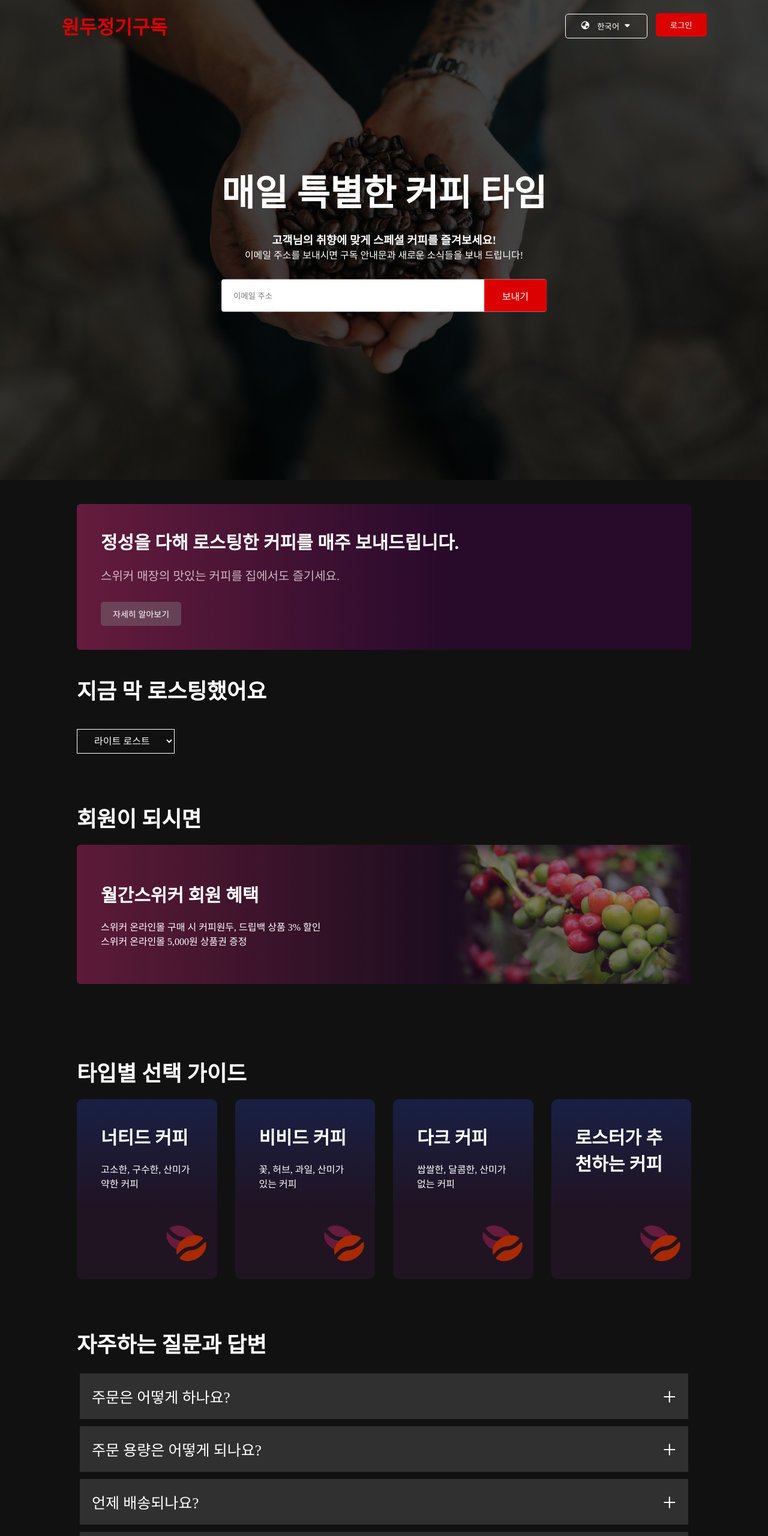
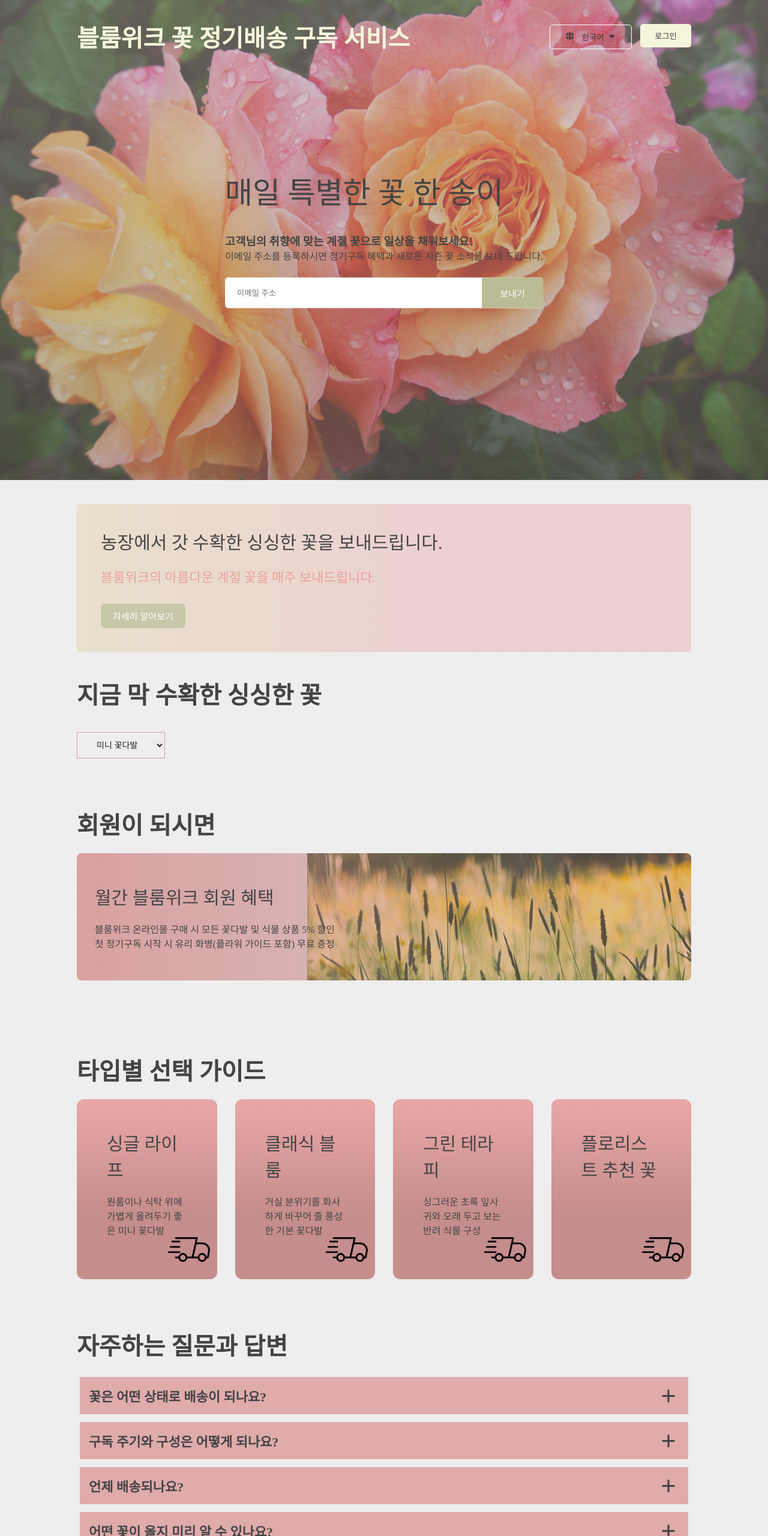
Before and after one commit to mykohbig7-ux/html_css_js, a plain HTML site: page 나만의 페이지/index.html in a window 1280 px wide. Shown: the top 2560 px of the page at 60% size. Drawn offline with Linux system fonts and the light colour scheme.

Commit message:
day33 나만의 페이지 만들기 실습

```diff
--- a/넷플릭스따라하기_원두사이트/index.html
+++ b/나만의 페이지/index.html
@@ -3,134 +3,116 @@
 <head>
     <meta charset="UTF-8">
     <meta name="viewport" content="width=device-width, initial-scale=1.0">
-    <title>원두 정기 구독</title>
+    <title>꽃 정기배송 구독</title>
     <link rel="stylesheet" href="style.css">
     <link rel="stylesheet" href="https://cdnjs.cloudflare.com/ajax/libs/font-awesome/7.0.1/css/all.min.css" integrity="sha512-2SwdPD6INVrV/lHTZbO2nodKhrnDdJK9/kg2XD1r9uGqPo1cUbujc+IYdlYdEErWNu69gVcYgdxlmVmzTWnetw==" crossorigin="anonymous" referrerpolicy="no-referrer">
 </head>
 <body>
-    <!-- 헤더 영역 -->
     <header>
-        <!-- 내비게이션 바 -->
         <nav>
-            <!-- 로고 텍스트 -->
-            <h1 class="logo">원두정기구독</h1>
+            <h1 class="logo">블룸위크 꽃 정기배송 구독 서비스</h1>
             <div>
-                <!-- 언어 선택 버튼 : 폰트 어썸-->
                 <button class="lang">
-                    <i class="fa-solid fa-earth-asia"></i>&nbsp;한국어
+                    <i class="fa-solid fa-globe"></i>&nbsp;한국어
                     <i class="fa-solid fa-caret-down"></i>
                 </button>
-                <!-- 로그인 버튼 -->
                 <button>로그인</button>
             </div>
         </nav>
 
-        <!-- 헤더 중앙 콘텐츠 -->
         <div class="header-content">
-            <h2>매일 특별한 커피 타임</h2>
-            <h3>고객님의 취향에 맞게 스페셜 커피를 즐겨보세요!</h3>
-            <p>이메일 주소를 보내시면 구독 안내문과 새로운 소식들을 보내 드립니다!</p>
+            <h2>매일 특별한 꽃 한 송이</h2>
+            <h3>고객님의 취향에 맞는 계절 꽃으로 일상을 채워보세요!</h3>
+            <p>이메일 주소를 등록하시면 정기구독 혜택과 새로운 시즌 꽃 소식을 보내 드립니다.</p>
 
-            <!-- 이메일 주소 폼 -->
-            <from class="add-email">
+            <form class="add-email">
                 <input type="email" placeholder="이메일 주소" required>
                 <button type="submit">보내기</button>
-            </from>
+            </form>
         </div>
 
     </header>
 
-    <!-- 섹션 : 배너 -->
     <section id="banner">
         <div class="banner-content">
-            <h3>정성을 다해 로스팅한 커피를 매주 보내드립니다.</h3>
-            <p>스위커 매장의 맛있는 커피를 집에서도 즐기세요.</p>
+            <h3>농장에서 갓 수확한 싱싱한 꽃을 보내드립니다.</h3>
+            <p>블룸위크의 아름다운 계절 꽃을 매주 보내드립니다.</p>
             <button>자세히 알아보기</button>
         </div>
 
-        <h2>지금 막 로스팅했어요</h2>
+        <h2>지금 막 수확한 싱싱한 꽃</h2>
 
-        <!-- 로스팅 타입 선택 드롭다운 -->
         <select class="select-menu">
-            <option value="light">라이트 로스트</option>
-            <option value="medium">미디엄 로스트</option>
-            <option value="dark">다크 로스트</option>
+            <option value="mini">미니 꽃다발</option>
+            <option value="basic">기본 꽃다발</option>
+            <option value="radom">랜덤 꽃다발</option>
         </select>
     </section>
 
-    <!-- 섹션 : 멤버쉽 -->
     <section id="membership">
         <h2>회원이 되시면</h2>
-
-        <!-- 배경 이미지 + 그라디언트 오버레이 -->
         <div class="membership-content">
-            <h3>월간스위커 회원 혜택</h3>
-            <p>스위커 온라인몰 구매 시 커피원두, 드립백 상품 3% 할인</p>
-            <p>스위커 온라인몰 5,000원 상품권 증정</p>
+            <h3>월간 블룸위크 회원 혜택</h3>
+            <p>블룸위크 온라인몰 구매 시 모든 꽃다발 및 식물 상품 5% 할인</p>
+            <p>첫 정기구독 시작 시 유리 화병(플라워 가이드 포함) 무료 증정</p>
         </div>
     </section>
 
-    <!-- 섹션 : 타입별 선택 가이드 -->
     <section id="choice">
         <h2>타입별 선택 가이드</h2>
 
-        <!-- Flexbox로 카드 4개 배치(pc:가로4개, 태블릿/스마트폰:가로2개) -->
         <div class="choice-content">
 
             <!-- 카드 1 -->
             <div class="card">
-                <h3>너티드 커피</h3>
-                <p>고소한, 구수한, 산미가 약한 커피</p>
-                <div class="bean-img">
-                    <img src="images/beans.png">
+                <h3>싱글 라이프</h3>
+                <p>원룸이나 식탁 위에 가볍게 올려두기 좋은 미니 꽃다발</p>
+                <div class="flower-img">
+                    <img src="images/u_lrjh01okhb-shipping-7146244_1280.png">
                 </div>
             </div>
             <!-- 카드 2 -->
             <div class="card">
-                <h3>비비드 커피</h3>
-                <p>꽃, 허브, 과일, 산미가 있는 커피</p>
-                <div class="bean-img">
-                    <img src="images/beans.png">
+                <h3>클래식 블룸</h3>
+                <p>거실 분위기를 화사하게 바꾸어 줄 풍성한 기본 꽃다발</p>
+                <div class="flower-img">
+                    <img src="images/u_lrjh01okhb-shipping-7146244_1280.png">
                 </div>
             </div>
-
             <!-- 카드 3 -->
             <div class="card">
-                <h3>다크 커피</h3>
-                <p>쌉쌀한, 달콤한, 산미가 없는 커피</p>
-                <div class="bean-img">
-                    <img src="images/beans.png">
+                <h3>그린 테라피</h3>
+                <p>싱그러운 초록 잎사귀와 오래 두고 보는 반려 식물 구성</p>
+                <div class="flower-img">
+                    <img src="images/u_lrjh01okhb-shipping-7146244_1280.png">
                 </div>
             </div>
-
             <!-- 카드 4 -->
             <div class="card">
-                <h3>로스터가 추천하는 커피</h3>
-                <div class="bean-img">
-                    <img src="images/beans.png">
+                <h3>플로리스트 추천 꽃</h3>
+                <div class="flower-img">
+                    <img src="images/u_lrjh01okhb-shipping-7146244_1280.png">
                 </div>
             </div>
         </div>
     </section>
 
-    <!-- 섹션 : FAQ 아코디언 -->
     <section id="faq">
         <h2>자주하는 질문과 답변</h2>
         <ul class="accordion">
             <li>
                 <input type="radio" name="accordion" id="first">
-                <label for="first">주문은 어떻게 하나요?</label>
+                <label for="first">꽃은 어떤 상태로 배송이 되나요?</label>
                 <div class="content">
-                    <p>스위퍼 온라인몰에서 주문하시거나 000-0000-0000으로 전화해서 주문하셔도 됩니다.</p>
+                    <p>배송 중 시들지 않도록 줄기 끝에 단수(수분 공급)을 처리를 하여 안전하고 싱싱하게 도착합니다.</p>
                 </div>
             </li>
 
             <li>
                 <input type="radio" name="accordion" id="second">
-                <label for="second">주문 용량은 어떻게 되나요?</label>
+                <label for="second">구독 주기와 구성은 어떻게 되나요?</label>
                 <div class="content">
-                    <p>고객님의 취향에 맞는 커피를 매주 도는 격주로 배송합니다. ...</p>
-                    <p>홈카페를 위한 100g, 200g 포장과 오피스 카페를 위한 500g, 1kg 포장이 있습니다.</p>
+                    <p>고객님의 취향에 맞는 꽃을 매주 또는 격주(2주/4주)단위로 선택하여 배송받을 수 있습니다.</p>
                 </div>
             </li>
 
@@ -138,22 +120,22 @@
                 <input type="radio" name="accordion" id="third">
                 <label for="third">언제 배송되나요?</label>
                 <div class="content">
-                    <p>매주 목요일에 배송 출발합니다. 제주도내 금요일, 도외는 토요일에 받을 수 있습니다.</p>
+                    <p>매주 목요일에 지정된 싱싱한 생화가 출발하여, 일반적으로 금요일이나 토요일 내에 수령하실 수 있습니다.</p>
                 </div>
             </li>
 
             <li>
                 <input type="radio" name="accordion" id="fourth">
-                <label for="fourth">원두 추천해 줄 수 있나요?</label>
+                <label for="fourth">어떤 꽃이 올지 미리 알 수 있나요?</label>
                 <div class="content">
-                    <p>'로스터가 추천하는 커피'를 선택하면 상담 후 맞는 제품으로 배송해 드립니다.</p>
+                    <p>계절마다 아름다운 제철 꽃을 전문 플로리스트가 직접 큐레이션하여 매번 새로운 설레임을 선물해 드립니다.</p>
                 </div>
             </li>
         </ul>
 
-        <!-- FAQ 하단 뉴스레터 구독 폼 -->
-        <div class="newslatter">
-            <p>이메일 주소를 보내시면 구독 안내문과 새로운 소시들을 보내 드립니다.</p>
+
+        <div class="newlatter">
+            <p>이메일 주소를 등록하시면 정기구독 혜택과 새로운 시즌 꽃 소식을 보내 드립니다.</p>
             <form class="add-email">
                 <input type="email" placeholder="이메일 주소" required>
                 <button type="submit">보내기</button>
@@ -161,10 +143,8 @@
         </div>
     </section>
 
-    <!-- 푸터 -->
     <footer>
         <div class="footer-content">
-            <!-- 왼쪽 : 내비게이션 링크 + 사업자 정보 -->
             <div class="col left">
                 <ul class="footer-nav">
                     <li><a href="#">매장안내</a></li>
@@ -172,28 +152,27 @@
                     <li><a href="#">개인정보 취급방침</a></li>
                     <li><a href="#">이용안내</a></li>
                 </ul>
-                <!-- 상호 등 -->
+
                 <div class="footer-info">
-                    <p>상호: XXXX (대표: 홍길동)</p>
-                    <p>주소: 제주특별자치시 제주시 해안말을 5길</p>
+                    <p>상호:XXXX (대표:홍길동)</p>
+                    <p>주소: 대구광역시 북구 가가 3길</p>
                     <p>전화: 000-0000-0000</p>
                     <p>사업자등록번호: 000-00-00000</p>
                 </div>
             </div>
 
-            <!-- 가운데 : 고객센터 + SNS 아이콘 -->
             <div class="col center">
                 <h2>고객센터</h2>
                 <h3>070-000-0000</h3>
-                <p>월-금 09:00-18:00</p>
+                <p>월-금 9:00-18:00</p>
                 <ul class="socials">
                     <li><a href="#"><i class="fa-brands fa-instagram"></i></a></li>
                     <li><a href="#"><i class="fa-brands fa-threads"></i></a></li>
                     <li><a href="#"><i class="fa-brands fa-youtube"></i></a></li>
+                    <li><a href="#"><i class="fa-brands fa-x-twitter"></i></a></li>
                 </ul>
             </div>
 
-            <!-- 오른쪽 : 커뮤니티 링크 -->
             <div class="col right">
                 <h2>커뮤니티</h2>
                 <p><a href="#">공지사항</a></p>
@@ -202,9 +181,8 @@
             </div>
         </div>
 
-        <!-- 저작권 표시 -->
         <div class="copyright">
-            <p>Copyright &copy; 스테이위드커피. All rights reserved.</p>
+            <p>Copyright &copy;블룸위크. All rights reserved</p>
         </div>
     </footer>
 </body>
--- /dev/null
+++ b/나만의 페이지/style.css
@@ -0,0 +1,347 @@
+*{
+    margin: 0;
+    padding: 0;
+    box-sizing: border-box;
+}
+
+body {
+    background-color: #eee;
+    color: #444;
+}
+
+body a {
+    text-decoration: none;
+    columns: #444;
+}
+section {
+    padding: 40px 10%;
+}
+section h2 {
+    font-size: 40px;
+    margin-bottom: 20px;
+}
+section h3 {
+    font-size: 30px;
+    font-weight: 500;
+    margin-bottom: 20px;
+}
+header {
+    width: 100%;
+    height: 100vh;
+    background: linear-gradient(
+        rgba(180, 169, 169, 0.5),
+        rgba(131, 122, 122, 0.5)
+    ),url(images/schneeknirschen-flowers-174817.jpg) center no-repeat;
+    background-size: cover;
+    padding: 20px 10%;
+    position: relative;
+}
+
+nav {
+    display: flex;
+    justify-content: space-between;
+    align-items: center;
+    padding: 12px 0;
+}
+
+nav .logo {
+    font-size: 40px;
+    color: beige;
+    cursor: pointer;
+}
+
+nav button {
+    border: 0;
+    outline: 0;
+    border-radius: 5px;
+    background-color: beige;
+    color: #3d3b3b;
+    padding: 10px 24px;
+    margin-left: 10px;
+    cursor: pointer;
+}
+
+.lang {
+    display: inline-flex;
+    align-items: center;
+    border: 1px solid #fff;
+    background: transparent;
+}
+
+.lang i:nth-child(1) {
+    margin-right: 8px;
+}
+
+.lang i:nth-child(2) {
+    margin-left: 5px;
+}
+
+.header-content {
+    position: absolute;
+    left: 50%;
+    top: 50%;
+    transform: translate(-50%, -50%);
+}
+.header-content h2 {
+    font-size: 50px;
+    line-height: 1.4;
+    font-weight: 500;
+    max-width: 700px;
+    margin-bottom: 30px;
+}
+
+.add-email {
+    background-color: #fff;
+    border-radius: 5px;
+    margin-top: 25px;
+    display: flex;
+    align-items: center;
+    overflow: hidden;
+}
+.add-email input {
+    border: 0;
+    outline: 0;
+    flex: 1;
+    margin-left: 20px;
+    color: #444;
+}
+.add-email button {
+    border: 0;
+    background-color: rgb(187, 187, 149);
+    color: #fff;
+    font-size: 15px;
+    padding: 15px 30px;
+    cursor: pointer;
+}
+
+@media only screen and (max-width: 768px) {
+    .logo {
+        font-size: 20px;
+    }
+    nav button {
+        padding: 5px 10px;
+    }
+    .lang {
+        padding: 4px 8px;
+    }
+
+    .header-content {
+        position: unset;
+        transform: none;
+        padding-top: 130px;
+    }
+    .header-content h2 {
+        font-size: 46px;
+        line-height: 48px;
+    }
+    .header-content h3 {
+        font-size: 20px;
+    }
+
+    .add-email button {
+        font-size: 13px;
+        padding: 8px 12px;
+    }
+}
+
+.banner-content {
+    border-radius: 6px;
+    background: linear-gradient(to right, rgb(233, 224, 205) 0%, rgba(236, 208, 208, 0.986) 60%);
+    padding: 40px;
+    margin-bottom: 40px;
+}
+#banner p {
+    font-size: 22px;
+    color: rgba(236, 107, 107, 0.5);
+    margin-bottom: 30px;
+}
+#banner button {
+    border: 0;
+    outline: 0;
+    border-radius: 7px;
+    background-color: rgb(199, 199, 169);
+    padding: 10px 20px;
+    color: #fff;
+    font-size: 15px;
+    cursor: pointer;
+}
+
+.select-menu {
+    border: 1px solid #d89e9e;
+    background-color: transparent;
+    color: #222;
+    padding: 12px 28px;
+    margin-top: 15px;
+    font-size: 14px;
+}
+.select-menu option {
+    background-color: #bdbcbc;
+    color: #fff;
+}
+
+.membership-content {
+    border-radius: 8px;
+    background: linear-gradient(to right, rgba(212, 141, 141, 0.8) 0%,
+    rgba(179, 112, 112, 0.4) 60%),
+    url(images/kranich17-wildflowers-7178819_640.jpg) no-repeat right center;
+    padding: 50px 30px;
+    margin-bottom: 40px;
+}
+
+.choice-content {
+    display: flex;
+    flex-wrap: wrap;
+    align-items: center;
+    gap: 30px;
+}
+
+.card {
+    flex: 1;
+    border-radius: 12px;
+    background: linear-gradient(to bottom,
+    rgb(233, 167, 167) 0%,
+    rgb(197, 141, 141) 65%);
+    padding: 50px;
+    height: 300px;
+    position: relative;
+}
+
+.flower-img {
+    width: 70px;
+    position: absolute;
+    bottom: 25px;
+    right: 12px;
+}
+.flower-img img {
+    width: 100%;
+    height: auto;
+}
+
+@media only screen and (max-width: 768px) {
+    .card {
+        flex-basis: 100%;
+    }
+}
+
+@media only screen and (min-width: 769px) and (max-width: 1220px){
+    .card {
+        flex-basis: calc(50% - 15px);
+    }
+}
+
+.accordion li {
+    list-style: none;
+    width: 100%;
+    padding: 5px;
+}
+
+.accordion li label {
+    display: flex;
+    align-items: center;
+    padding: 15px;
+    font-size: 22px;
+    font-weight: 600;
+    background-color: #dfabab;
+    cursor: pointer;
+    position: relative;
+    margin-bottom: 3px;
+}
+
+.accordion li label::after {
+    content: '\2b';
+    font-size: 45px;
+    position: absolute;
+    right: 20px;
+    transition: 1s;
+}
+
+.accordion input[type="radio"] {
+    display: none;
+}
+
+.accordion .content {
+    background-color: #dfabab;
+    font-size: 20px;
+    line-height: 1.7;
+    padding: 0 25px;
+    max-height: 0;
+    overflow: hidden;
+}
+
+.accordion input[type="radio"]:checked + label + .content {
+    max-height: 500px;
+    padding: 25px 15px;
+}
+
+.accordion input[type="radio"]:checked + label::after {
+    transform: rotate(-135deg);
+}
+
+.newlatter {
+    padding: 50px 10%;
+}
+
+footer {
+    padding: 50px 10%;
+    line-height: 1.6;
+    color: rgba(247, 160, 160, 0.8);
+}
+
+footer i {
+    color: rgba(247, 160, 160, 0.8);
+}
+
+.footer-content {
+    display: flex;
+    justify-content: space-between;
+    align-items: start;
+    gap: 20px;
+}
+
+.footer-content a {
+    color: rgba(247, 160, 160, 0.8);
+}
+
+.left {
+    flex-basis: 60%;
+}
+.content, .right {
+    flex-basis: 15%;
+    vertical-align: top;
+}
+
+.footer-nav {
+    display: flex;
+    justify-content: start;
+    align-items: center;
+    gap: 15px;
+    list-style: none;
+    margin-bottom: 30px;
+    color: rgba(247, 160, 160, 0.8);
+}
+
+.footer-nav li:not(:last-child) {
+    padding-right: 20px;
+    border-right: 1.5px solid #999;
+}
+
+.socials {
+    display: flex;
+    justify-content: start;
+    align-items: center;
+    gap: 10px;
+    list-style: none;
+}
+.footer-content h2 {
+    font-size: 36px;
+}
+
+@media only screen and(max-width: 768px) {
+    .footer-content {
+        display: flex;
+        flex-direction: column;
+    }
+    .col {
+        flex-basis: 100%;
+    }
+}
```
Also changed, not shown: 나만의 페이지/images/kranich17-wildflowers-7178819_640.jpg (added), 나만의 페이지/images/schneeknirschen-flowers-174817.jpg (added), 나만의 페이지/images/u_lrjh01okhb-shipping-7146244_1280.png (added).
